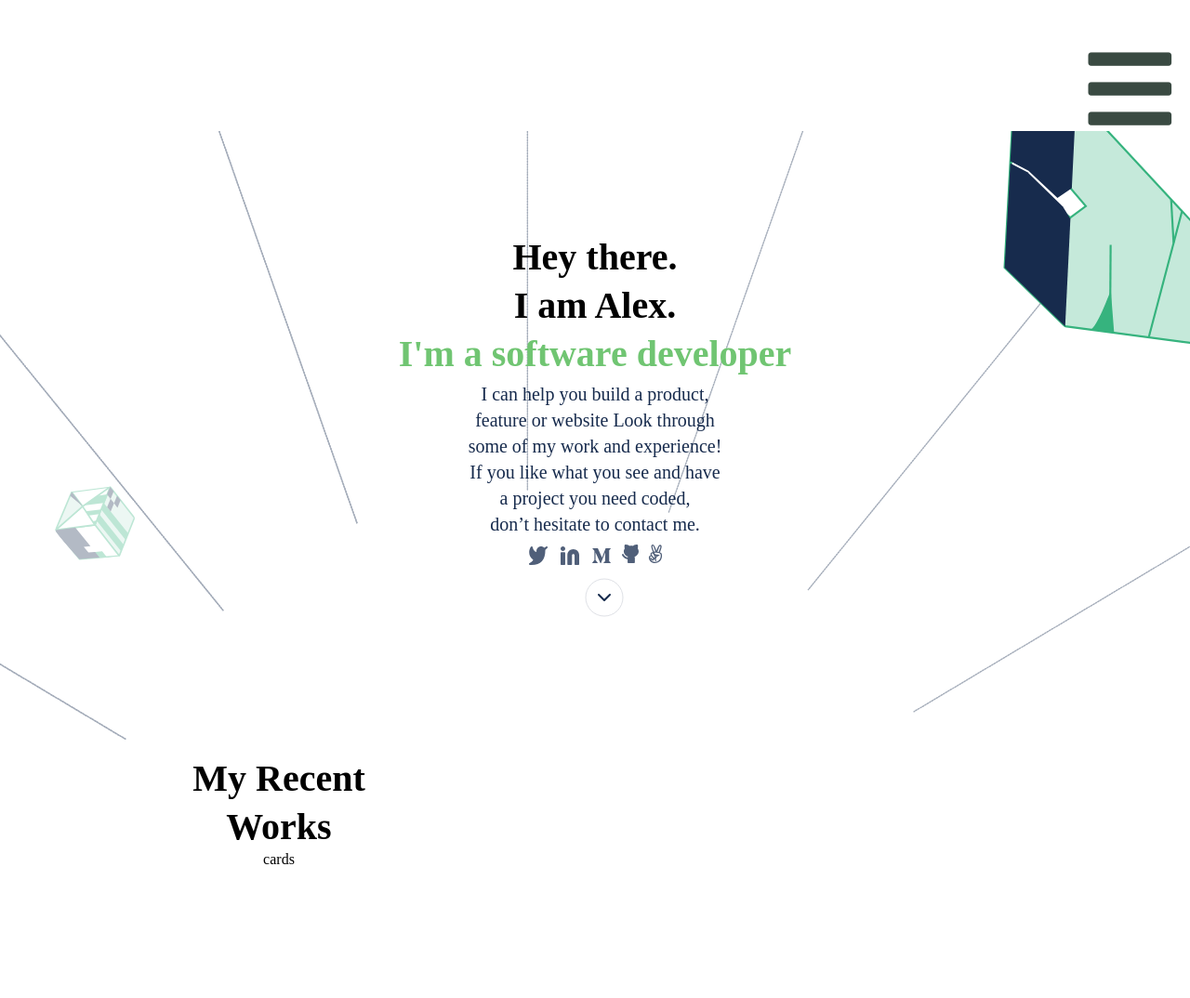
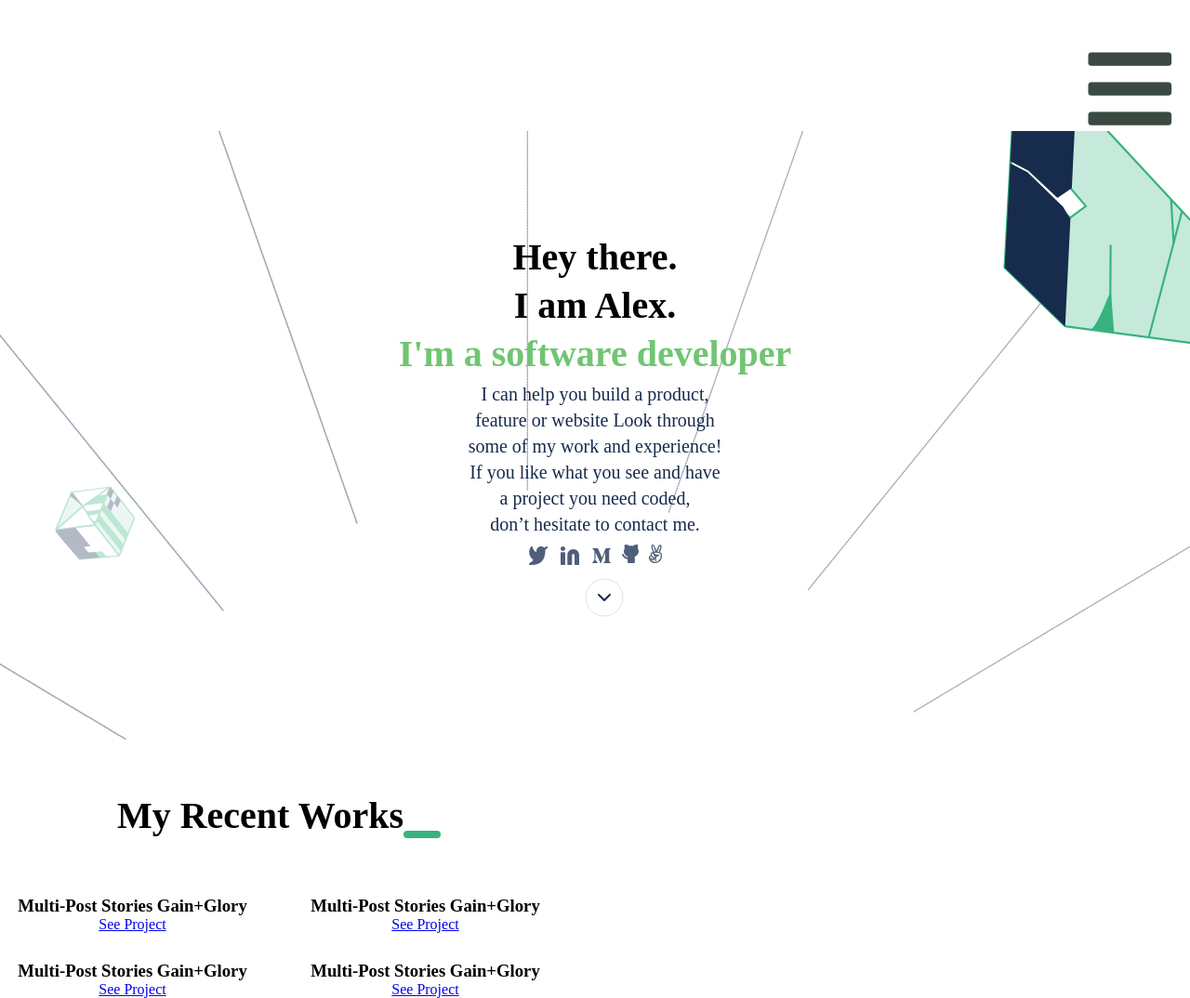
Before and after one commit to RileyManda/html5-portfolio-website, a plain HTML site: page index.html in a window 1280 px wide. Shown: the whole page at 93% size. Before the commit the page ends 934 px from the top, so only its background shows below. Drawn offline with Linux system fonts and the light colour scheme; a web font is replaced by a local one.

Commit message:
Added indicator to title

```diff
--- a/index.html
+++ b/index.html
@@ -23,7 +23,7 @@
         </div>
     </header>
     <!-- Intro section -->
-    <section>
+    <section id="header">
         <div class="header">
             <div class="header-content">
                 <h1 class="header-title">Hey there. <br>I am Alex.</h1>
@@ -52,20 +52,47 @@
 
     </section>
 
-    <!-- Works section -->
+    <!-- Recent Work section -->
 
-    <section>
-        <div class="works-container">
-            <h1 class="works-title">My Recent <br>Works</h1>
-            <div class="works-grid-container">
-                <div class="grid-item">
-                    <p>cards</p>
+    <section class="recent-work">
+        <div class="recent-work-container">
+            <div class="section-title">
+                <h1>My Recent Works</h1>
+                <span class="section-indicator"></span>
+            </div>
+            <div class="grid">
+                <div class="card">
+                    <div class="card-img"></div>
+                    <div class="overlay">
+                        <h3>Multi-Post Stories Gain+Glory</h3>
+                        <a href="#">See Project</a>
+                    </div>
                 </div>
 
+                <div class="card">
+                    <div class="card-img"></div>
+                    <div class="overlay">
+                        <h3>Multi-Post Stories Gain+Glory</h3>
+                        <a href="#">See Project</a>
+                    </div>
+                </div>
+
+                <div class="card">
+                    <div class="card-img"></div>
+                    <div class="overlay">
+                        <h3>Multi-Post Stories Gain+Glory</h3>
+                        <a href="#">See Project</a>
+                    </div>
+                </div>
+                <div class="card">
+                    <div class="card-img"></div>
+                    <div class="overlay">
+                        <h3>Multi-Post Stories Gain+Glory</h3>
+                        <a href="#">See Project</a>
+                    </div>
+                </div>
             </div>
         </div>
-
-
     </section>
 
 
--- a/style.css
+++ b/style.css
@@ -205,10 +205,6 @@ body {
   margin-bottom: 8px;
 }
 
-.header-content h1:nth-of-type(2) {
-  color: #70c572;
-}
-
 /* .github-icon */
 .fab.fa-github {
   color: social-icon-color;
@@ -240,7 +236,7 @@ body {
   width: 20px;
 }
 
-.works-container {
+.recent-work-container {
   position: absolute;
   width: 100%;
   max-width: 600px;
@@ -250,18 +246,38 @@ body {
   margin: auto;
 }
 
-.works-title {
+.section-title {
+  display: flex;
+  justify-content: center;
+  align-items: center;
+  margin-bottom: 20px;
+}
+
+.recent-work h1 {
   font-size: 40px;
   font-weight: 700;
   line-height: 52px;
   letter-spacing: 0;
   text-align: center;
   align-items: center;
-  margin-top: -40px;
+  margin-bottom: 40px;
 }
 
-.works-grid-container {
+.section-indicator {
+  display: inline-block;
+  width: 40px;
+  height: 8px;
+  background-color: #36b37e;
+  border-radius: 24px;
+}
+
+.grid {
   display: grid;
-  grid-template-columns: auto auto auto auto;
   justify-content: center;
+  grid-template-columns: repeat(auto-fit, minmax(280px, 1fr));
+  grid-gap: 30px;
 }
+
+.header-content h1:nth-of-type(2) {
+  color: #70c572;
+}
```
